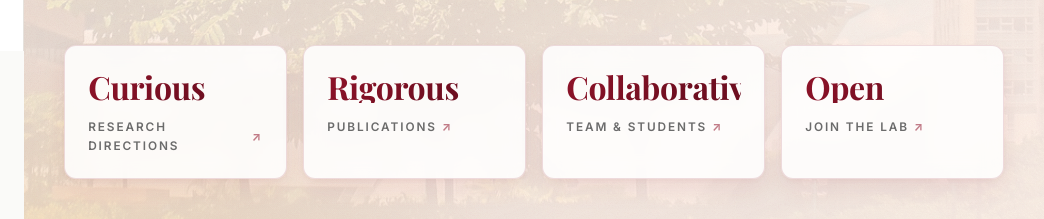
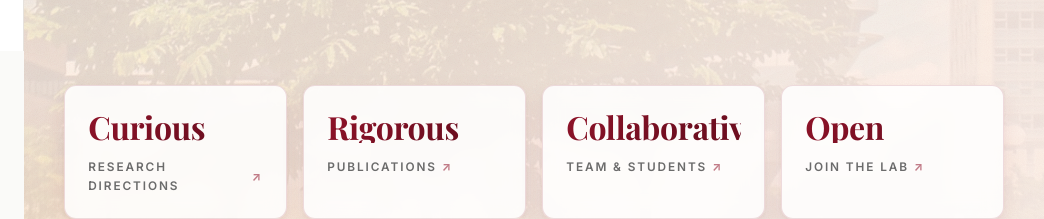
Before and after one commit to PolyU-VCLab/PolyU-VCLab.github.io, a plain HTML site: page index.html in a window 1280 px wide. Shown: the part 749-968 px from the top of the page, 236-1280 px from the left. Drawn offline with nearby package versions, Linux system fonts and the light colour scheme.

Commit message:
Update style.css

```diff
--- a/assets/css/style.css
+++ b/assets/css/style.css
@@ -422,8 +422,10 @@ p { margin: 0 0 1rem; color: var(--ink-soft); }
   display: grid !important;
   grid-template-columns: repeat(4, 1fr) !important;
   gap: 1rem !important;
-  margin-top: 3rem !important;
+  margin-top: 5.5rem !important;
   position: relative;
+  z-index: 2;
+  clear: both;
 }
 .hero__stats .stat {
   position: relative;
```
